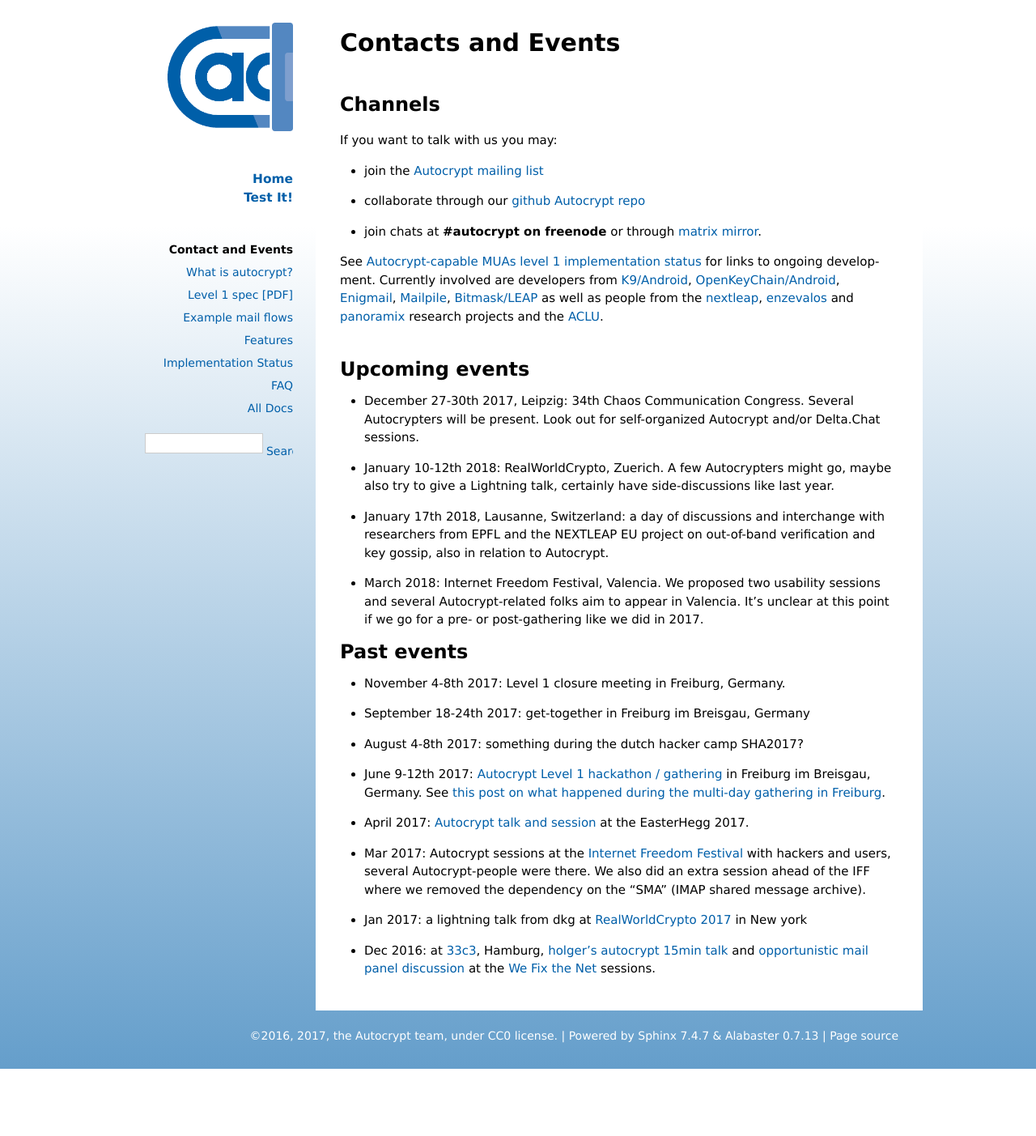
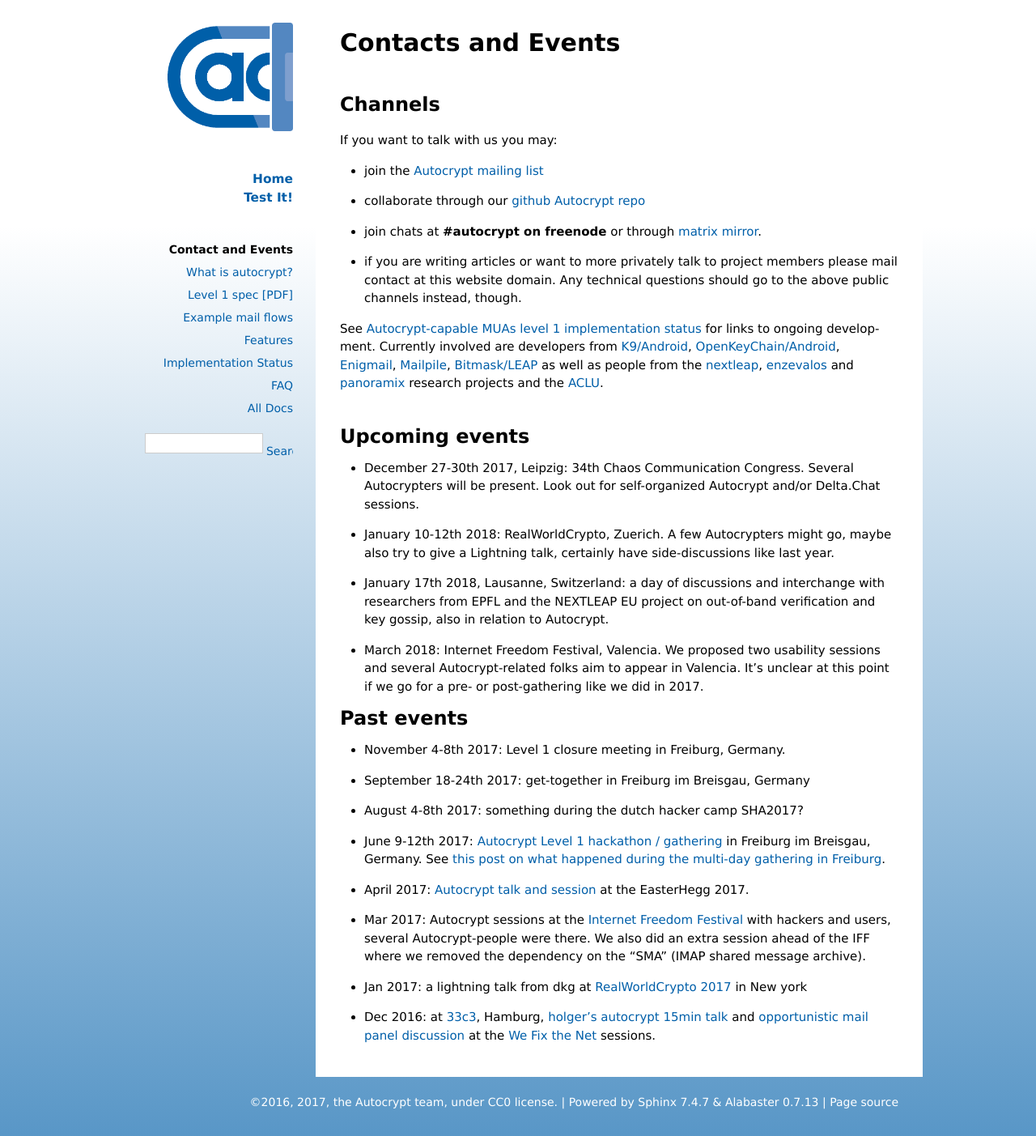
Before and after one commit to autocrypt/autocrypt, a Sphinx documentation site: the page built from doc/contact.rst, in a window 1280 px wide. Shown: the whole page at 81% size. Built offline with Sphinx 7.4.7, drawn with Linux system fonts in a browser that asks for light colours; before the commit the page ends 1320 px from its top, so only the background shows below that.

Commit message:
add the possibility to mail "contact".

```diff
--- a/doc/contact.rst
+++ b/doc/contact.rst
@@ -16,6 +16,9 @@
 - join chats at **#autocrypt on freenode** or through `matrix mirror
   <https://riot.im/app/#/room/#autocrypt:matrix.org>`_.
 
+- if you are writing articles or want to more privately talk to project
+  members please mail contact at this website domain. Any technical
+  questions should go to the above public channels instead, though.
 
 .. _`Autocrypt mailing list`: https://lists.mayfirst.org/mailman/listinfo/autocrypt
 
```
